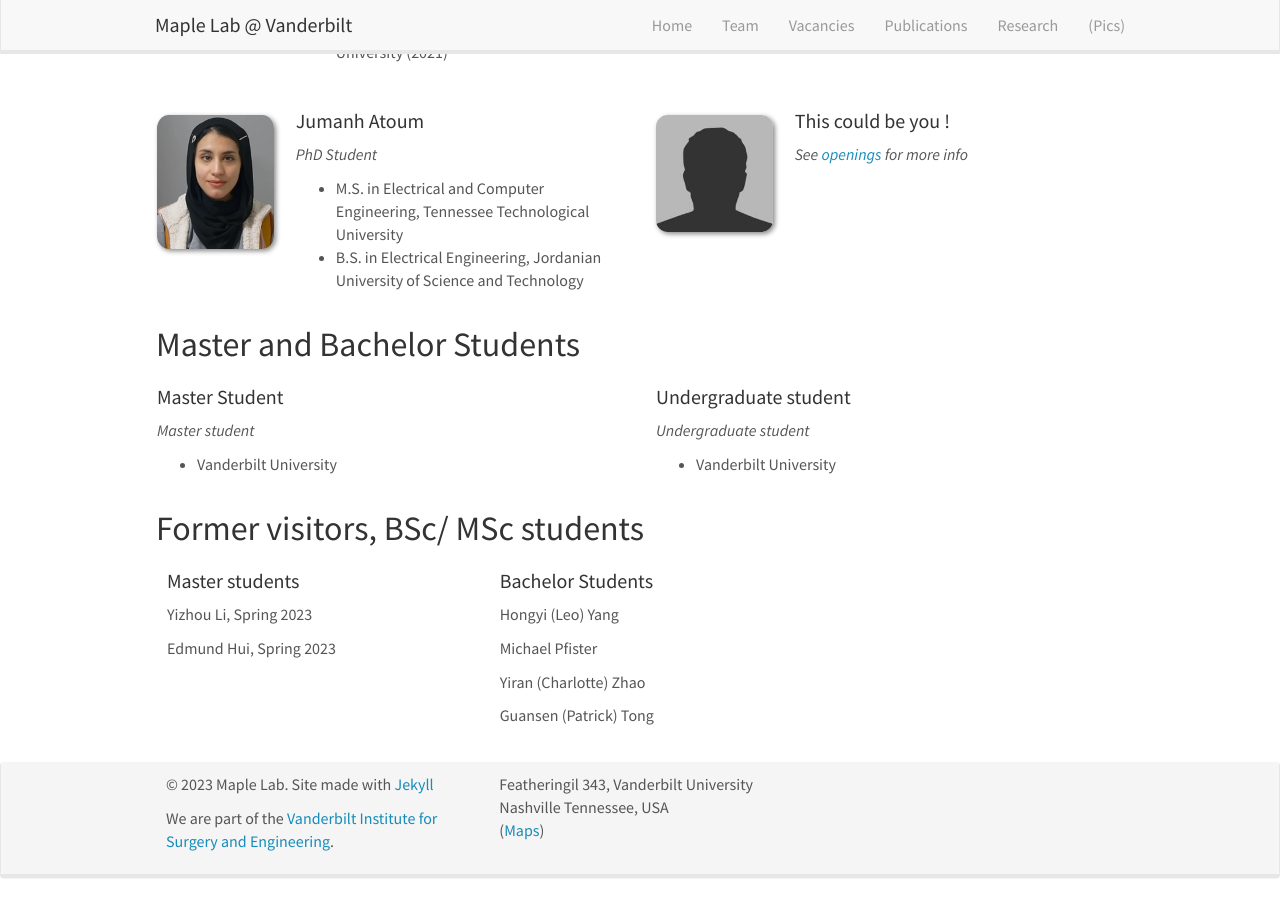
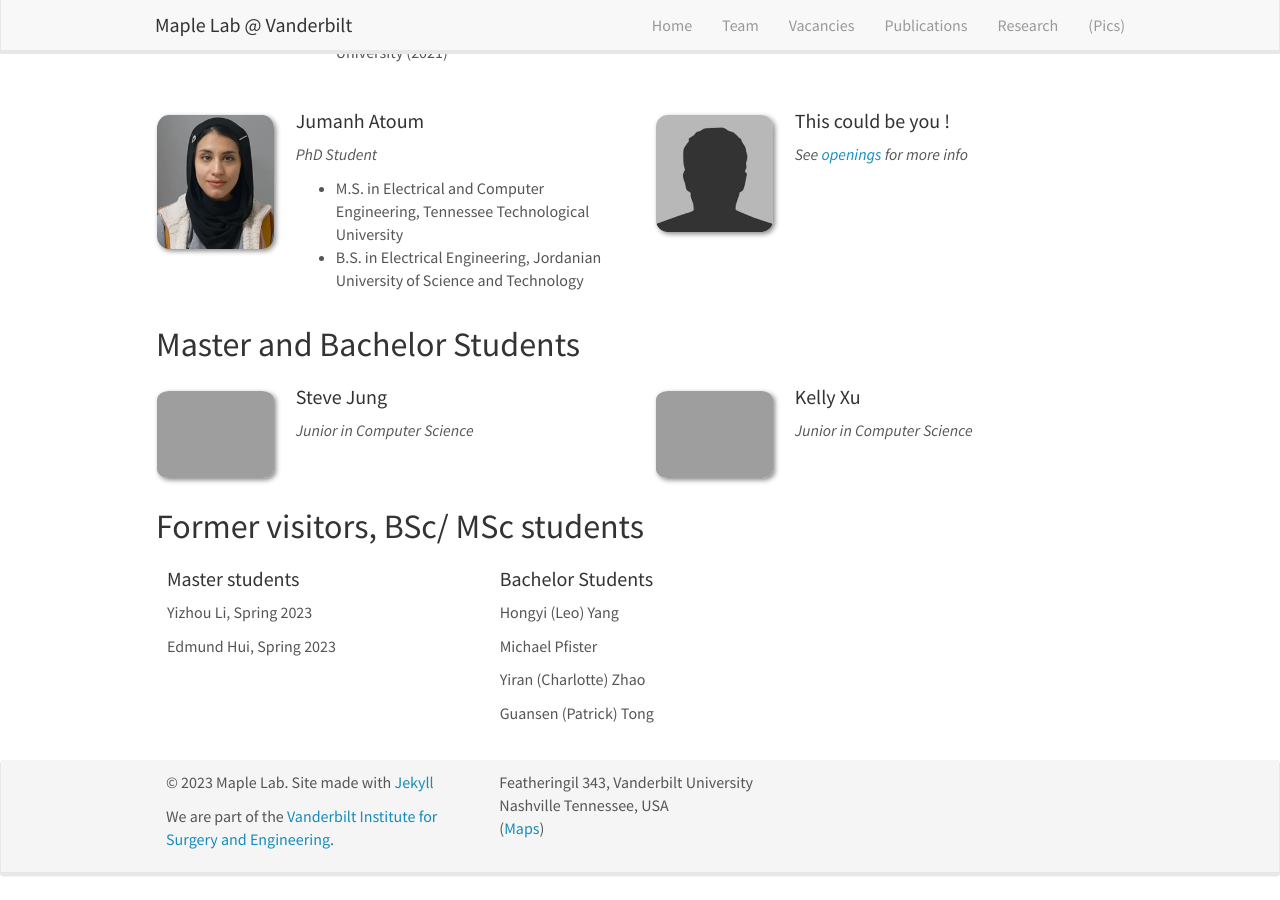
Before and after one commit to vu-maple-lab/vu-maple-lab.github.io, a Jekyll site: the page built from _pages/team.md, in a window 1280 px wide and 900 px high, scrolled down 619 px. Built offline with Jekyll 4.4.1, drawn with Linux system fonts in a browser that asks for light colours; nearby versions of some CDN libraries.

Commit message:
tried adding steve and kelly

```diff
--- a/_data/students.yml
+++ b/_data/students.yml
@@ -8,16 +8,14 @@
 #  education3:
 #  education4:
 
-- name: Master Student
-  photo: blank.jpg
-  info: Master student
-  email: a_master_student@vanderbilt.edu
-  number_educ: 1
-  education1: Vanderbilt University
+- name: Steve Jung
+  photo: steve.jpg
+  info: Junior in Computer Science
+  email: steve.jung@vanderbilt.edu
+  number_educ: 0
 
-- name: Undergraduate student
-  photo: blank.jpg
-  info: Undergraduate student
-  email: undergraduate_student@vanderbilt.edu
-  number_educ: 1
-  education1: Vanderbilt University
+- name: Kelly Xu
+  photo: kelly.jpg
+  info: Junior in Computer Science
+  email: steve.jung@vanderbilt.edu
+  number_educ: 0
--- a/_pages/team.md
+++ b/_pages/team.md
@@ -84,8 +84,9 @@ permalink: /team/
 {% endif %}
 
 <div class="col-sm-6 clearfix">
+  <img src="{{ site.url }}{{ site.baseurl }}/images/master_bachelors_pics/{{ member.photo }}" class="img-responsive" width="25%" style="float: left" />
   <h4>{{ member.name }}</h4>
-  <i>{{ member.info }} <!-- <br>email: <{{ member.email }}></i> -->
+  <i>{{ member.info }} <!--<br>email: <{{ member.email }}></i> -->
   <ul style="overflow: hidden">
 
   {% if member.number_educ == 1 %}
@@ -110,6 +111,14 @@ permalink: /team/
   <li> {{ member.education4 }} </li>
   {% endif %}
 
+  {% if member.number_educ == 5 %}
+  <li> {{ member.education1 }} </li>
+  <li> {{ member.education2 }} </li>
+  <li> {{ member.education3 }} </li>
+  <li> {{ member.education4 }} </li>
+  <li> {{ member.education5 }} </li>
+  {% endif %}
+
   </ul>
 </div>
 
@@ -126,39 +135,6 @@ permalink: /team/
 </div>
 {% endif %}
 
-
-<!-- ## Alumni
-
-{% assign number_printed = 0 %}
-{% for member in site.data.alumni_members %}
-
-{% assign even_odd = number_printed | modulo: 2 %}
-
-{% if even_odd == 0 %}
-<div class="row">
-{% endif %}
-
-<div class="col-sm-6 clearfix">
-  <img src="{{ site.url }}{{ site.baseurl }}/images/teampic/{{ member.photo }}" class="img-responsive" width="25%" style="float: left" />
-  <h4>{{ member.name }}</h4>
-  <i>{{ member.duration }} <br> Role: {{ member.info }}</i>
-  <ul style="overflow: hidden">
-
-  </ul>
-</div>
-
-{% assign number_printed = number_printed | plus: 1 %}
-
-{% if even_odd == 1 %}
-</div>
-{% endif %}
-
-{% endfor %}
-
-{% assign even_odd = number_printed | modulo: 2 %}
-{% if even_odd == 1 %}
-</div>
-{% endif %} -->
 
 ## Former visitors, BSc/ MSc students
 <div class="row">
```
